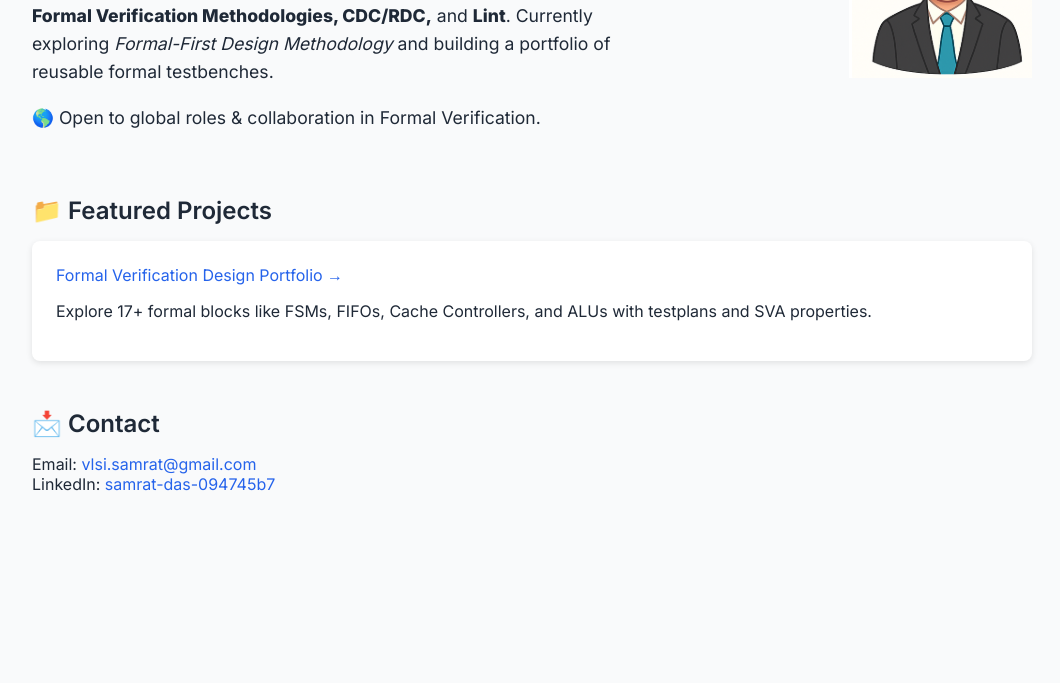
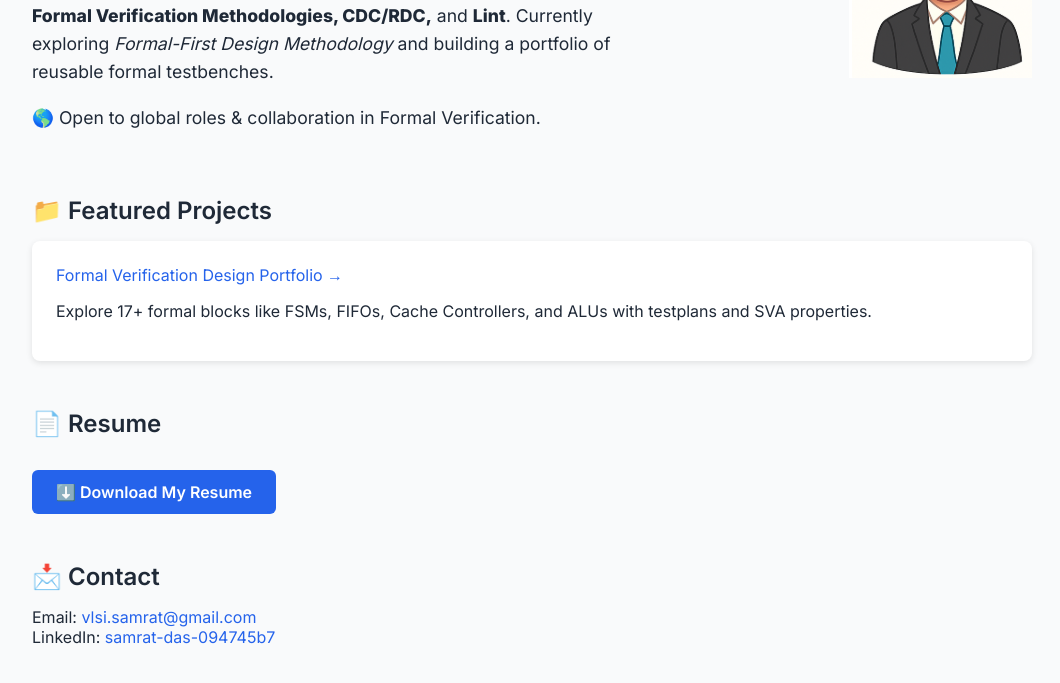
Before and after one commit to Sam969696/samrat-portfolio, a plain HTML site: page index.html in a window 1280 px wide. Shown: the part 201-884 px from the top of the page, without its empty margins (108-1168 px from the left). Before the commit the page ends 800 px from the top, so only its background shows below. Drawn offline with Linux system fonts and the light colour scheme.

Commit message:
Update index.html

```diff
--- a/index.html
+++ b/index.html
@@ -59,6 +59,20 @@
       box-shadow: 0 2px 6px rgba(0, 0, 0, 0.1);
       margin-bottom: 1rem;
     }
+  .resume-btn {
+    display: inline-block;
+    margin-top: 1rem;
+    padding: 0.75rem 1.5rem;
+    font-weight: 600;
+    background-color: #2563eb;
+    color: #ffffff;
+    border-radius: 6px;
+    text-decoration: none;
+    transition: background-color 0.3s ease;
+  }
+  .resume-btn:hover {
+    background-color: #1e40af;
+  }
   </style>
 </head>
 <body>
@@ -90,6 +104,14 @@
     </section>
 
     <section>
+      <h2>📄 Resume</h2>
+        <a href="Samrat_Kumar_Resume.pdf" download class="resume-btn">
+          ⬇️ Download My Resume
+        </a>
+    </section>
+
+
+    <section>
       <h2>📩 Contact</h2>
       <p>
         Email: <a href="mailto:vlsi.samrat@gmail.com">vlsi.samrat@gmail.com</a><br>
```
